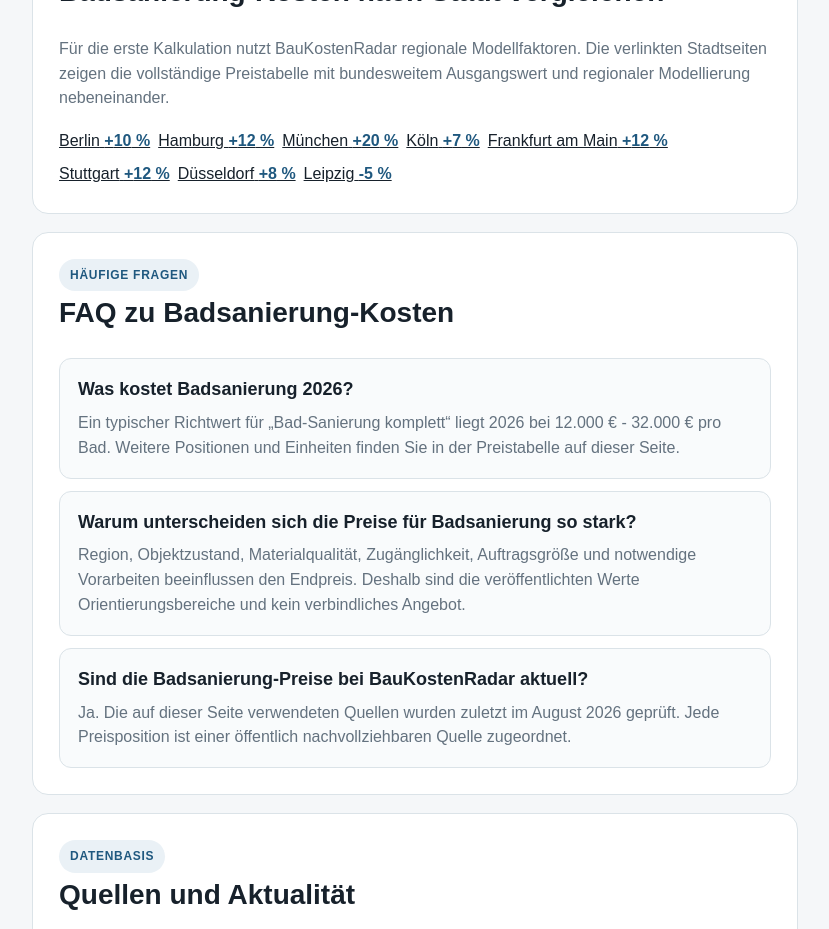
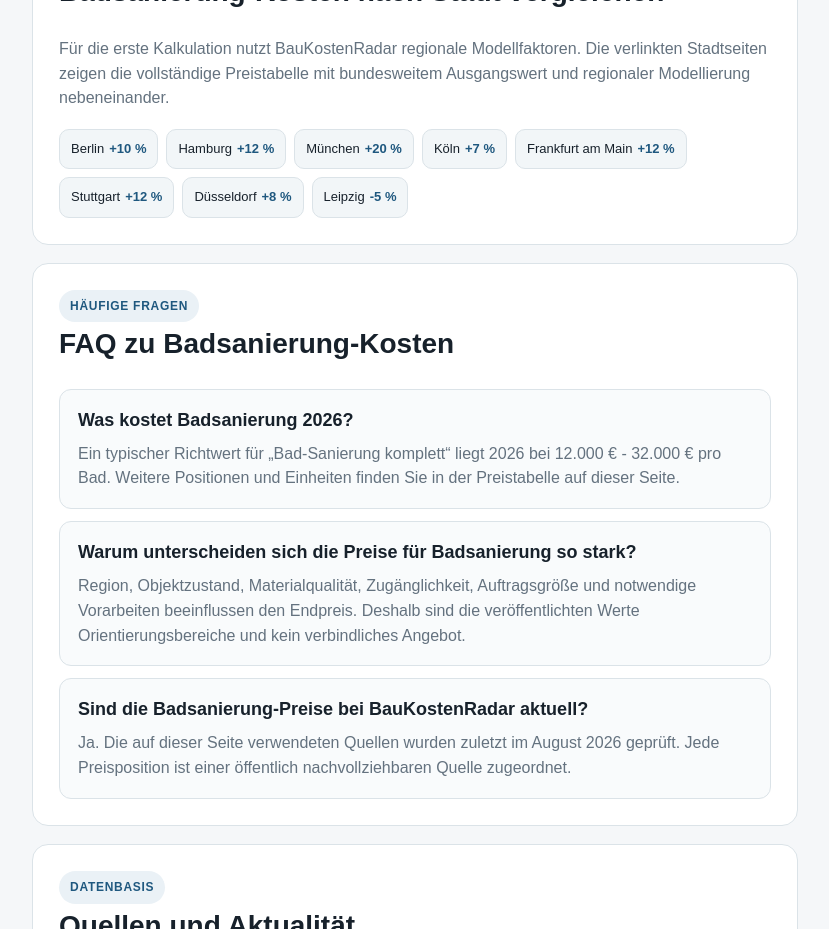
Before and after one commit to maxympaschenko-tech/baukostenradar-de, a Next.js app: page /kosten/badsanierung in a window 1280 px wide. Shown: the part 1080-2009 px from the top of the page, without its empty margins (18-847 px from the left). Built offline with nearby package versions, Linux system fonts and the light colour scheme; no server answers.

Commit message:
Style regional price links

```diff
--- a/app/portal.css
+++ b/app/portal.css
@@ -213,12 +213,26 @@
   margin-top: 18px;
 }
 
-.regionChips span {
+.regionChips span,
+.regionChips .regionChip {
   padding: 9px 11px;
   background: #f2f6f8;
   border: 1px solid var(--line);
   border-radius: 10px;
   font-size: 13px;
+}
+
+.regionChips .regionChip {
+  display: inline-flex;
+  gap: 5px;
+  align-items: center;
+  color: var(--text);
+  text-decoration: none;
+}
+
+.regionChips .regionChip:hover {
+  border-color: #b9ccd8;
+  background: #fff;
 }
 
 .regionChips strong { color: var(--primary-2); }
```
